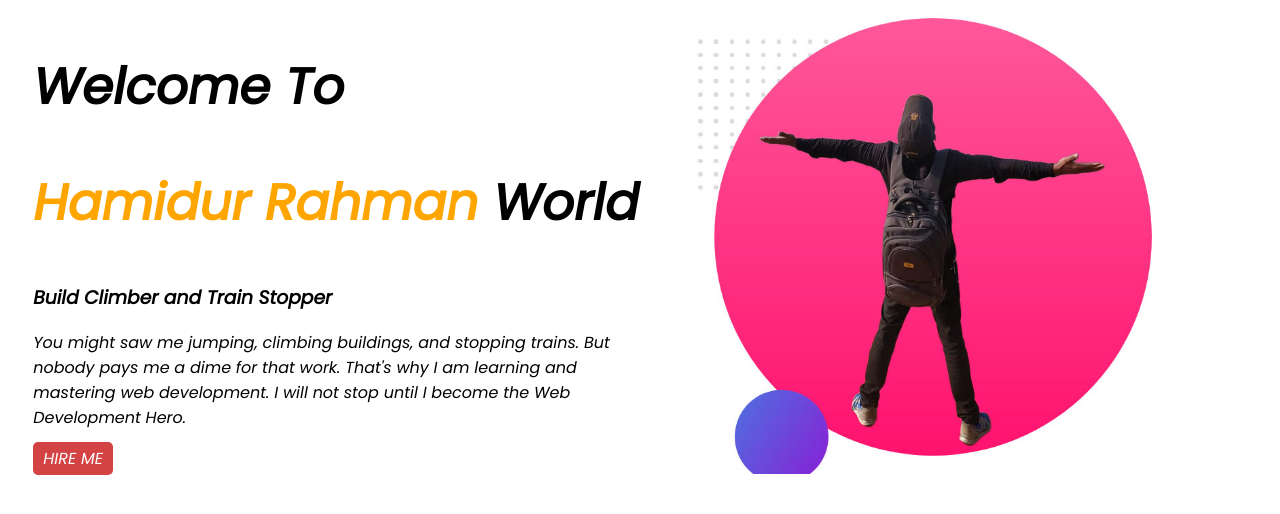
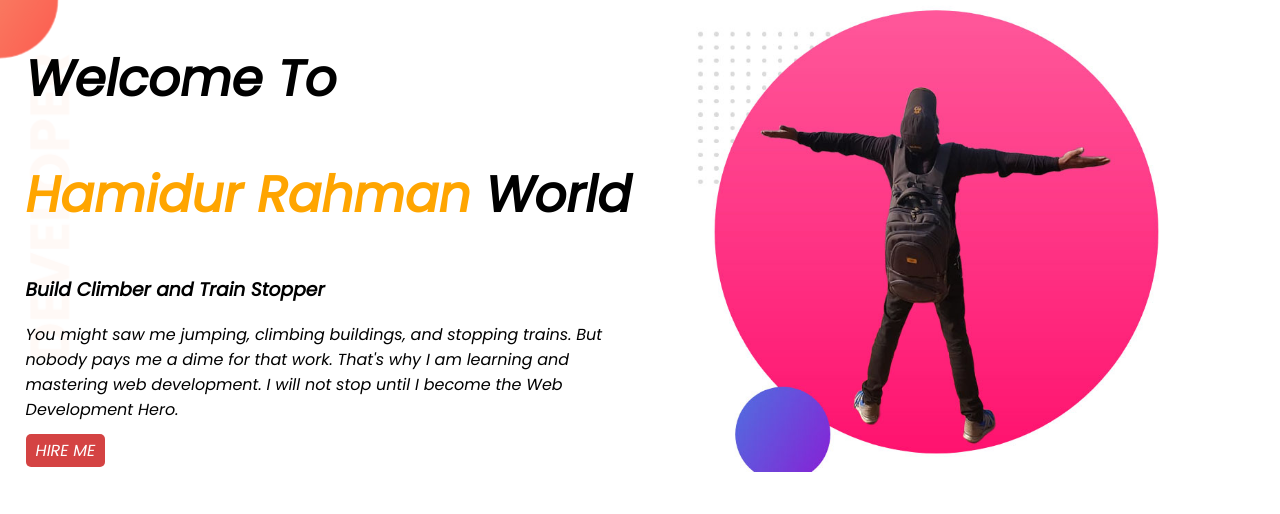
Before and after one commit to HamidurRahman01/first-web-pag, a plain HTML site: page index.html in a window 1280 px wide. Drawn offline with Linux system fonts and the light colour scheme.

Commit message:
top-banner add

```diff
--- a/index.html
+++ b/index.html
@@ -11,7 +11,7 @@
     <link rel="stylesheet" href="style.css">
 </head>
 <body>
-    <section>
+    <section class="top-banner">
         <div class="hamid">
             <h1>Welcome To</h1>
             <h1><span class="oreng-color">Hamidur Rahman</span> World</h1>
--- a/style.css
+++ b/style.css
@@ -1,5 +1,6 @@
 body{
     font-family: 'Poppins', sans-serif;
+    margin: 0px;
 }
 h1{
     font-size: 50px;
@@ -27,3 +28,7 @@ section{
     color: white;
     background-image: linear-gradient(orange tomato);
 }
+.top-banner{
+background-image: url(top-banner.png);
+background-repeat: no-repeat;
+}
```
